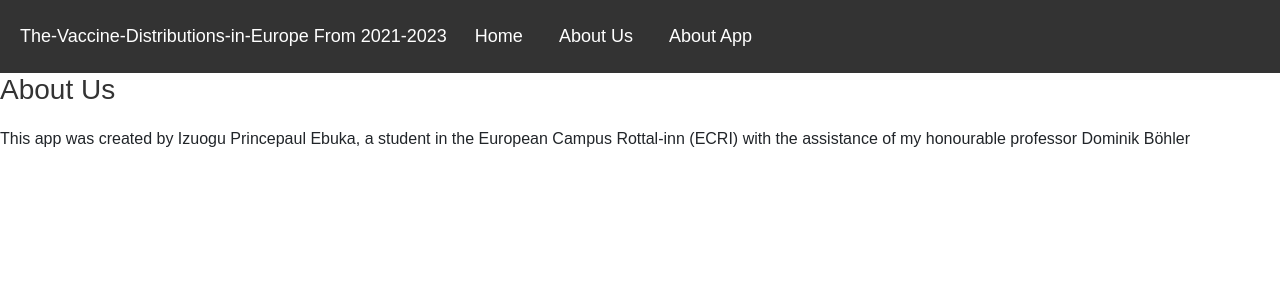
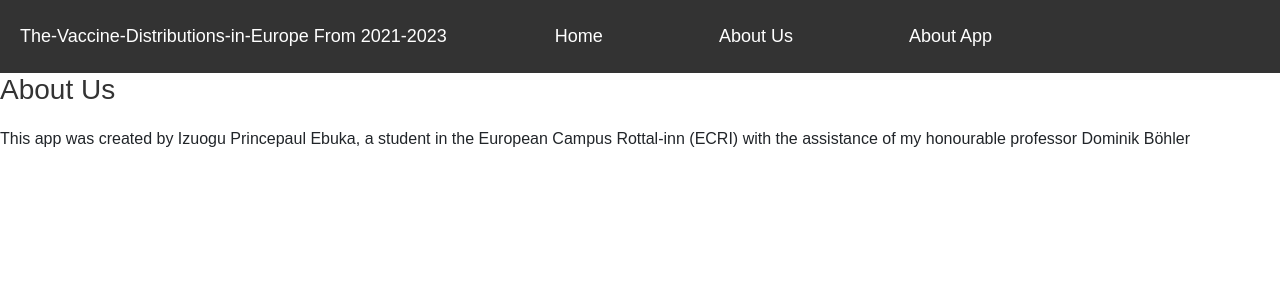
Before and after one commit to petwwent/The-Vaccine-Distributions-in-Europe, a FastAPI app: page /aboutus in a window 1280 px wide. Shown: the top 300 px of the page. Run offline with FastAPI, Linux system fonts and the light colour scheme; some libraries are stand-ins or nearby versions.

Commit message:
Update style.css

```diff
--- a/static/style.css
+++ b/static/style.css
@@ -32,7 +32,7 @@ body {
 #stackedBarChart {
     width: 80%; /* Occupy full width */
     margin: 0 auto; /* Horizontally center within its parent container */
-    margin-top: 20px
+    margin-top: 30px
 }
 
 /* Page Header styles */
@@ -59,3 +59,35 @@ h1 {
 .btn-primary:hover {
     background-color: #0056b3; /* Button hover background color */
 }
+
+.navbar-brand {
+    font-size: 2em;
+    color: rgb(106, 168, 248);
+}
+
+.nav-link {
+    position: relative;
+    font-size: 1.1em;
+    color: white;
+    text-decoration: none;
+    font-weight: 500;
+    margin-left: 80px;
+}
+
+.nav-link::after {
+    content: '';
+    position: absolute;
+    left: 0;
+    bottom: -6px;
+    width: 100%;
+    height: 3px;
+    background: white;
+    border-radius: 5px;
+    transform-origin: right;
+    transform: scaleX(0);
+    transition: transform .2s;
+}
+.nav-link:hover::after {
+    transform-origin: left;
+    transform: scaleX(1);
+}
```
